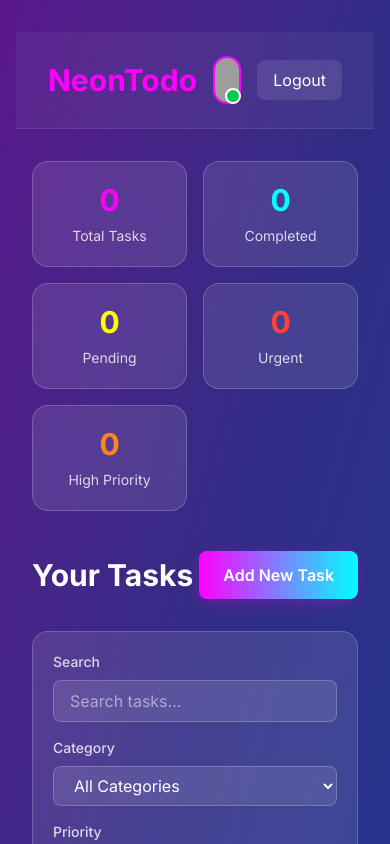
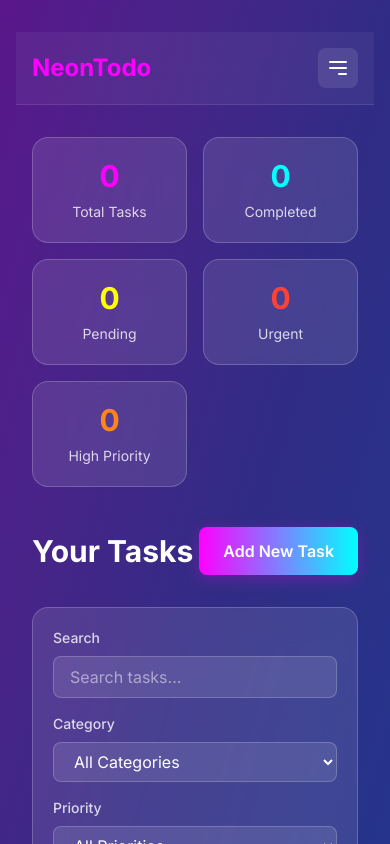
Before and after one commit to nathanielescade/neon-todo, a Next.js app: page / in a window 390 px wide. Both pictures are taken after typing "name@example.com", "Sample123" into the empty fields and a click on the button "Sign In". Shown: the top 844 px of the page. Built offline with nearby package versions, Linux system fonts and the light colour scheme; grey boxes are pictures that could not be loaded.

Commit message:
Enhanced responsivity in the header and  improved the visual display and experience

```diff
--- a/components/dashboard/Header.tsx
+++ b/components/dashboard/Header.tsx
@@ -1,8 +1,9 @@
-// components/dashboard/Header.tsx - Fixed img element
+// components/dashboard/Header.tsx
 'use client'
+import { useState } from 'react'
 import { User } from '@/context/AuthContext'
 import { Theme } from '@/context/ThemeContext'
-import Image from 'next/image' // Added import
+import Image from 'next/image'
 
 interface HeaderProps {
   user: User | null
@@ -13,6 +14,9 @@ interface HeaderProps {
 }
 
 export default function Header({ user, logout, currentTheme, theme, setTheme }: HeaderProps) {
+  const [mobileMenuOpen, setMobileMenuOpen] = useState(false)
+  const [imageError, setImageError] = useState(false)
+
   const themes = [
     { id: 'neon', name: 'Neon Purple', color: '#FF00FF' },
     { id: 'sunset', name: 'Sunset Orange', color: '#FF4500' },
@@ -20,17 +24,44 @@ export default function Header({ user, logout, currentTheme, theme, setTheme }:
     { id: 'ocean', name: 'Ocean Blue', color: '#1E90FF' },
   ]
 
+  // Generate initials from user name
+  const getInitials = (name: string) => {
+    return name
+      .split(' ')
+      .map(part => part.charAt(0))
+      .join('')
+      .substring(0, 2)
+      .toUpperCase()
+  }
+
+  // Generate a consistent color based on user name
+  const getUserColor = (name: string) => {
+    let hash = 0
+    for (let i = 0; i < name.length; i++) {
+      hash = name.charCodeAt(i) + ((hash << 5) - hash)
+    }
+
+    const colors = [
+      '#FF6B6B', '#4ECDC4', '#45B7D1', '#FFBE0B', '#FB5607',
+      '#8338EC', '#3A86FF', '#FF006E', '#8AC926', '#1982C4'
+    ]
+
+    return colors[Math.abs(hash) % colors.length]
+  }
+
   return (
-    <header className="py-6 px-8 backdrop-blur-lg bg-white/5 border-b border-white/10">
+    <header className="py-4 px-4 md:px-8 backdrop-blur-lg bg-white/5 border-b border-white/10">
       <div className="container mx-auto flex justify-between items-center">
         <div className="flex items-center space-x-4">
-          <h1 className="text-3xl font-bold" style={{ color: currentTheme.primary }}>NeonTodo</h1>
+          <h1 className="text-2xl md:text-3xl font-bold" style={{ color: currentTheme.primary }}>NeonTodo</h1>
+
+          {/* Theme picker - visible on medium screens and up */}
           <div className="hidden md:flex space-x-2">
             {themes.map((t) => (
               <button
                 key={t.id}
                 onClick={() => setTheme(t.id)}
-                className={`w-8 h-8 rounded-full border-2 ${theme === t.id ? 'border-white' : 'border-transparent'}`}
+                className={`w-6 h-6 md:w-8 md:h-8 rounded-full border-2 ${theme === t.id ? 'border-white' : 'border-transparent'}`}
                 style={{ backgroundColor: t.color }}
                 title={t.name}
               />
@@ -38,35 +69,121 @@ export default function Header({ user, logout, currentTheme, theme, setTheme }:
           </div>
         </div>
 
-        <div className="flex items-center space-x-6">
-          <div className="hidden md:block text-right">
+        {/* Mobile menu button */}
+        <button
+          className="md:hidden p-2 rounded-lg bg-white/10"
+          onClick={() => setMobileMenuOpen(!mobileMenuOpen)}
+        >
+          <svg className="w-6 h-6" fill="none" stroke="currentColor" viewBox="0 0 24 24" xmlns="http://www.w3.org/2000/svg">
+            <path strokeLinecap="round" strokeLinejoin="round" strokeWidth="2" d="M4 6h16M4 12h16m-7 6h7"></path>
+          </svg>
+        </button>
+
+        {/* Desktop user menu */}
+        <div className="hidden md:flex items-center space-x-4">
+          <div className="text-right">
             <p className="font-semibold">{user?.name}</p>
-            <p className="text-sm opacity-70">{user?.email}</p>
+            <p className="text-sm opacity-70 truncate max-w-[150px]">{user?.email}</p>
           </div>
 
           <div className="flex items-center space-x-4">
             <div className="relative">
-              {/* Replaced img with Next.js Image component */}
-              <Image
-                src={user?.avatar || ''}
-                alt={user?.name || 'User'}
-                width={48}
-                height={48}
-                className="w-12 h-12 rounded-full border-2"
-                style={{ borderColor: currentTheme.primary }}
-              />
-              <div className="absolute bottom-0 right-0 w-4 h-4 bg-green-500 rounded-full border-2 border-white"></div>
+              {imageError || !user?.avatar ? (
+                <div
+                  className="w-10 h-10 md:w-12 md:h-12 rounded-full flex items-center justify-center text-white font-bold border-2"
+                  style={{
+                    borderColor: currentTheme.primary,
+                    backgroundColor: getUserColor(user?.name || 'User')
+                  }}
+                >
+                  {getInitials(user?.name || 'User')}
+                </div>
+              ) : (
+                <Image
+                  src={user.avatar}
+                  alt={user?.name || 'User'}
+                  width={48}
+                  height={48}
+                  className="w-10 h-10 md:w-12 md:h-12 rounded-full border-2"
+                  style={{ borderColor: currentTheme.primary }}
+                  onError={() => setImageError(true)}
+                />
+              )}
+              <div className="absolute bottom-0 right-0 w-3 h-3 bg-green-500 rounded-full border-2 border-white"></div>
             </div>
 
             <button
               onClick={logout}
-              className="px-4 py-2 rounded-lg bg-white/10 hover:bg-white/20 transition-colors"
+              className="px-3 py-1 md:px-4 md:py-2 rounded-lg bg-white/10 hover:bg-white/20 transition-colors text-sm md:text-base"
             >
               Logout
             </button>
           </div>
         </div>
       </div>
+
+      {/* Mobile menu */}
+      {mobileMenuOpen && (
+        <div className="md:hidden mt-4 p-4 rounded-xl backdrop-blur-lg bg-white/10 border border-white/20">
+          <div className="flex flex-col space-y-4">
+            {/* Mobile theme picker */}
+            <div>
+              <p className="text-sm font-medium mb-2 opacity-80">Theme</p>
+              <div className="flex space-x-2">
+                {themes.map((t) => (
+                  <button
+                    key={t.id}
+                    onClick={() => setTheme(t.id)}
+                    className={`w-8 h-8 rounded-full border-2 ${theme === t.id ? 'border-white' : 'border-transparent'}`}
+                    style={{ backgroundColor: t.color }}
+                    title={t.name}
+                  />
+                ))}
+              </div>
+            </div>
+
+            {/* Mobile user info */}
+            <div className="flex items-center space-x-4">
+              {imageError || !user?.avatar ? (
+                <div
+                  className="w-12 h-12 rounded-full flex items-center justify-center text-white font-bold border-2"
+                  style={{
+                    borderColor: currentTheme.primary,
+                    backgroundColor: getUserColor(user?.name || 'User')
+                  }}
+                >
+                  {getInitials(user?.name || 'User')}
+                </div>
+              ) : (
+                <Image
+                  src={user.avatar}
+                  alt={user?.name || 'User'}
+                  width={48}
+                  height={48}
+                  className="w-12 h-12 rounded-full border-2"
+                  style={{ borderColor: currentTheme.primary }}
+                  onError={() => setImageError(true)}
+                />
+              )}
+              <div>
+                <p className="font-semibold">{user?.name}</p>
+                <p className="text-sm opacity-70">{user?.email}</p>
+              </div>
+            </div>
+
+            {/* Mobile logout button */}
+            <button
+              onClick={() => {
+                logout()
+                setMobileMenuOpen(false)
+              }}
+              className="w-full py-3 rounded-lg bg-white/10 hover:bg-white/20 transition-colors"
+            >
+              Logout
+            </button>
+          </div>
+        </div>
+      )}
     </header>
   )
 }
```
